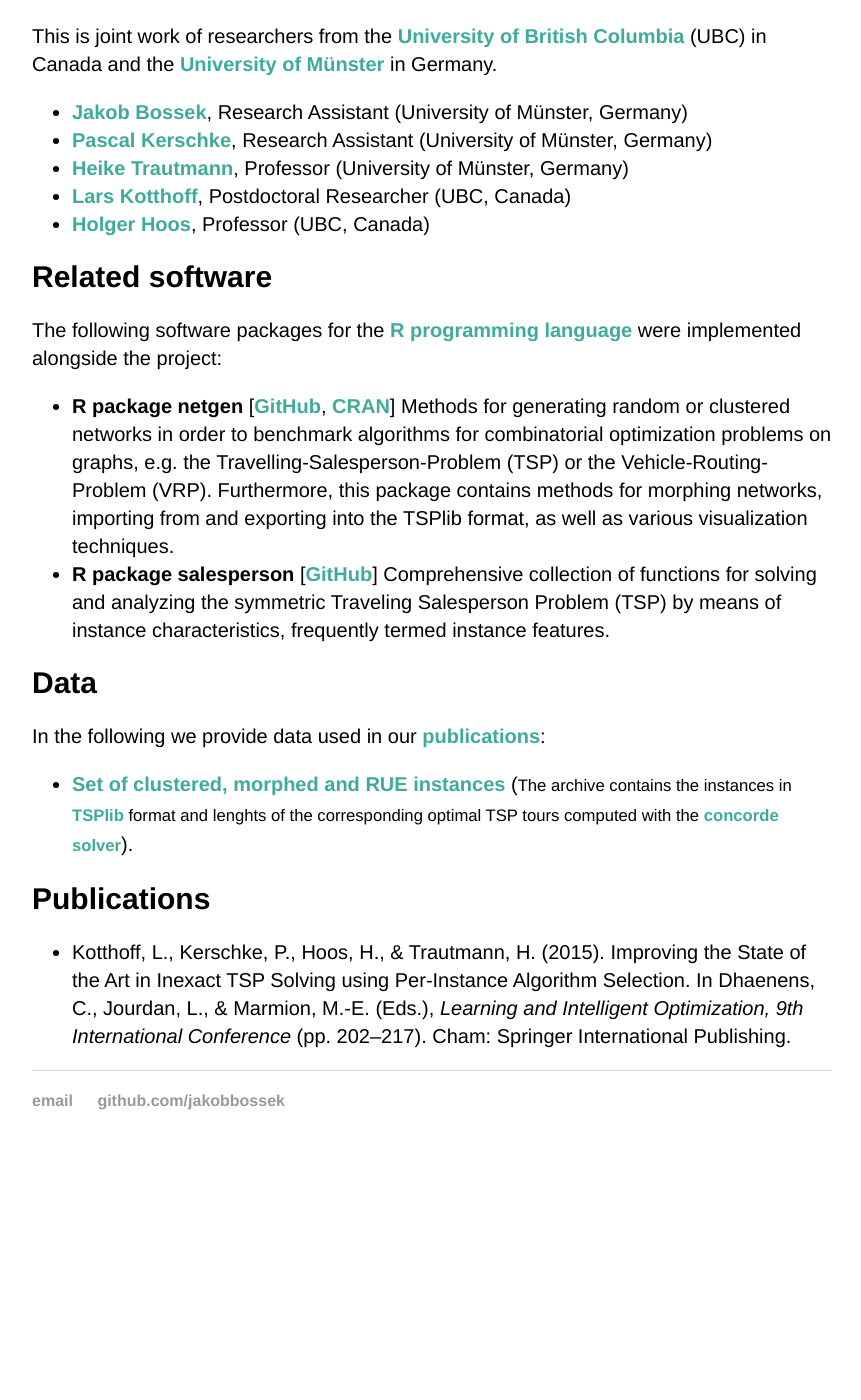
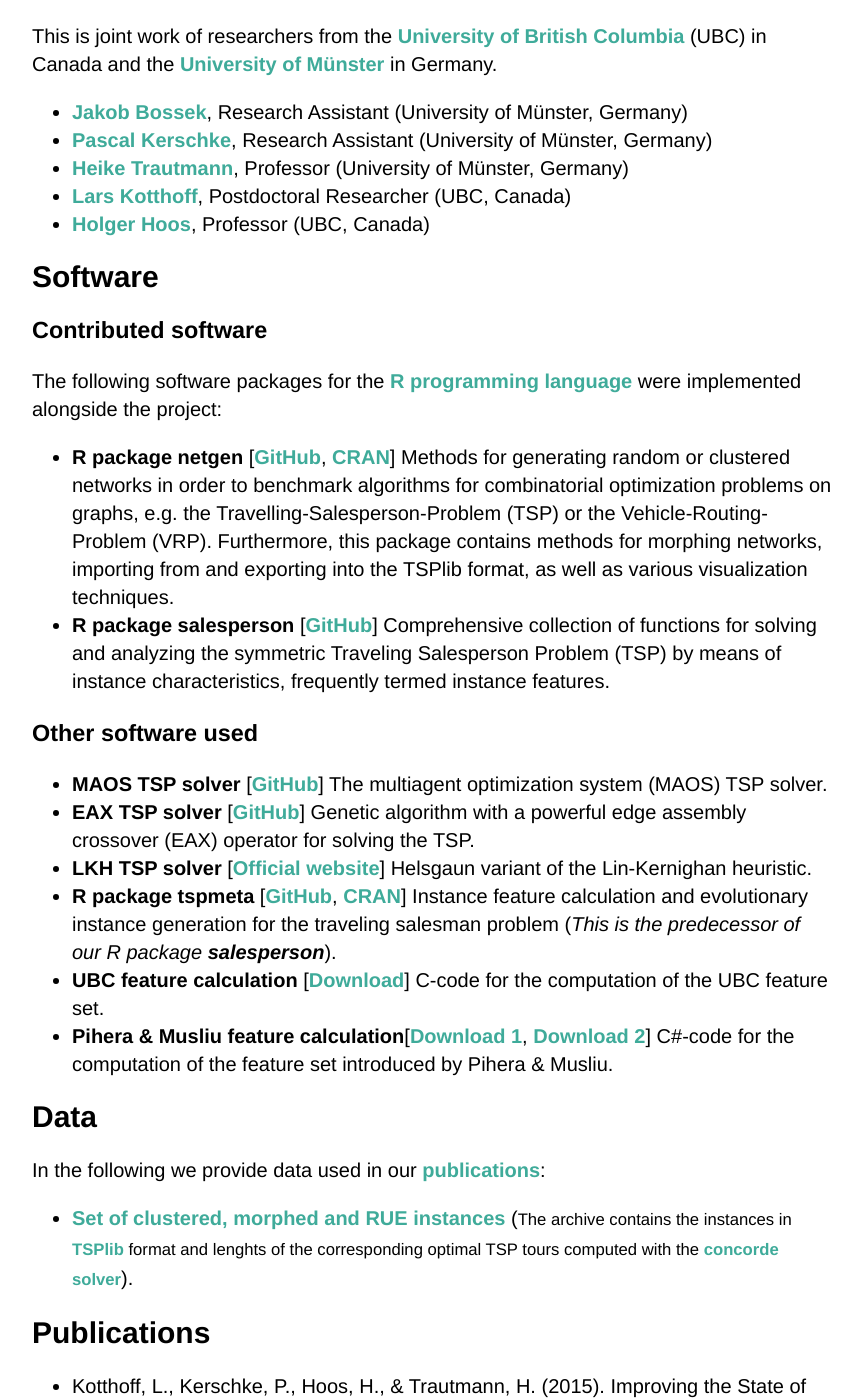
Before and after one commit to tspalgsel/tspalgsel.github.io, a Jekyll site: the page built from index.html, in a window 1280 px wide and 1400 px high, scrolled down 526 px. Shown: the whole window, without its empty margins (208-1069 px from the left). Built offline with Jekyll 4.4.1, drawn with Linux system fonts in a browser that asks for light colours; before the commit the page ends 1701 px from its top, so only the background shows below that.

Commit message:
update software section

```diff
--- a/index.html
+++ b/index.html
@@ -20,13 +20,26 @@
   <li><a href="http://www.cs.ubc.ca/~hoos/" alt="Website of Holger Hoos">Holger Hoos</a>, Professor (UBC, Canada)</li>
 </ul>
 
-<h2 id="software">Related software</h2>
+<h2 id="software">Software</h2>
+
+<h3>Contributed software</h3>
 
 <p>The following software packages for the <a href="https://www.r-project.org" alt="The R project for statistical computing">R programming language</a> were implemented alongside the project:</p>
 
 <ul>
   <li><b>R package netgen</b> [<a href="https://github.com/jakobbossek/netgen" alt="View GitHub repository">GitHub</a>, <a href="https://CRAN.R-project.org/package=netgen" alt="Official release on CRAN">CRAN</a>] Methods for generating random or clustered networks in order to benchmark algorithms for combinatorial optimization problems on graphs, e.g. the Travelling-Salesperson-Problem (TSP) or the Vehicle-Routing-Problem (VRP). Furthermore, this package contains methods for morphing networks, importing from and exporting into the TSPlib format, as well as various visualization techniques.</li>
   <li><b>R package salesperson</b> [<a href="https://github.com/jakobbossek/salesperson" alt="View GitHub repository">GitHub</a>] Comprehensive collection of functions for solving and analyzing the symmetric Traveling Salesperson Problem (TSP) by means of instance characteristics, frequently termed instance features.</li>
+</ul>
+
+<h3>Other software used</h3>
+
+<ul>
+  <li><b>MAOS TSP solver</b> [<a href="https://github.com/wiomax/MAOS- TSP" alt="View GitHub repository">GitHub</a>] The multiagent optimization system (MAOS) TSP solver.</li>
+  <li><b>EAX TSP solver</b> [<a href="https://github.com/sugia/GA-for-TSP" alt="View GitHub repository">GitHub</a>] Genetic algorithm with a powerful edge assembly crossover (EAX) operator for solving the TSP.</li>
+  <li><b>LKH TSP solver</b> [<a href="http://webhotel4.ruc.dk/~keld/research/LKH/" alt="Navigate to official website">Official website</a>] Helsgaun variant of the Lin-Kernighan heuristic.</li>
+  <li><b>R package tspmeta</b> [<a href="https://github.com/berndbischl/tspmeta" alt="View GitHub repository">GitHub</a>, <a href="https://CRAN.R- project.org/package=tspmeta" alt="Official release on CRAN">CRAN</a>] Instance feature calculation and evolutionary instance generation for the traveling salesman problem (<i>This is the predecessor of our R package <b>salesperson</b></i>).</li>
+  <li><b>UBC feature calculation</b> [<a href="http://www.cs.ubc.ca/labs/beta/Projects/EPMs/TSP_features_UBC2012.tar.gz" alt="Direct download">Download</a>] C-code for the computation of the UBC feature set.</li>
+  <li><b>Pihera &amp; Musliu feature calculation</b>[<a href="http://dbai.tuwien.ac.at/user/pihera/tsp/FeatureComputation_WIN.zip" alt="Direct download">Download 1</a>, <a href="http://dbai.tuwien.ac.at/user/pihera/tsp/tsp-feat.zip" alt="Direct download">Download 2</a>] C#-code for the computation of the feature set introduced by Pihera &amp; Musliu.</li>
 </ul>
 
 <h2 id="data">Data</h2>
```
